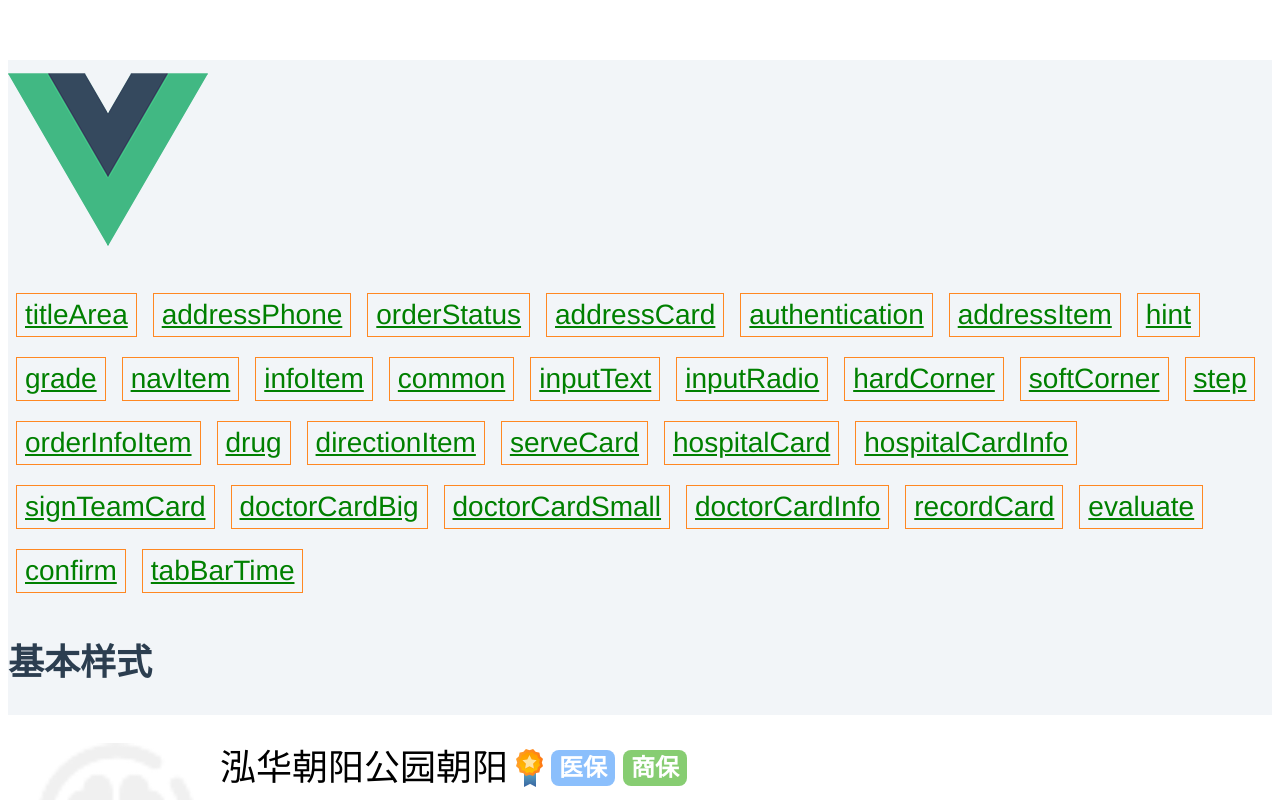
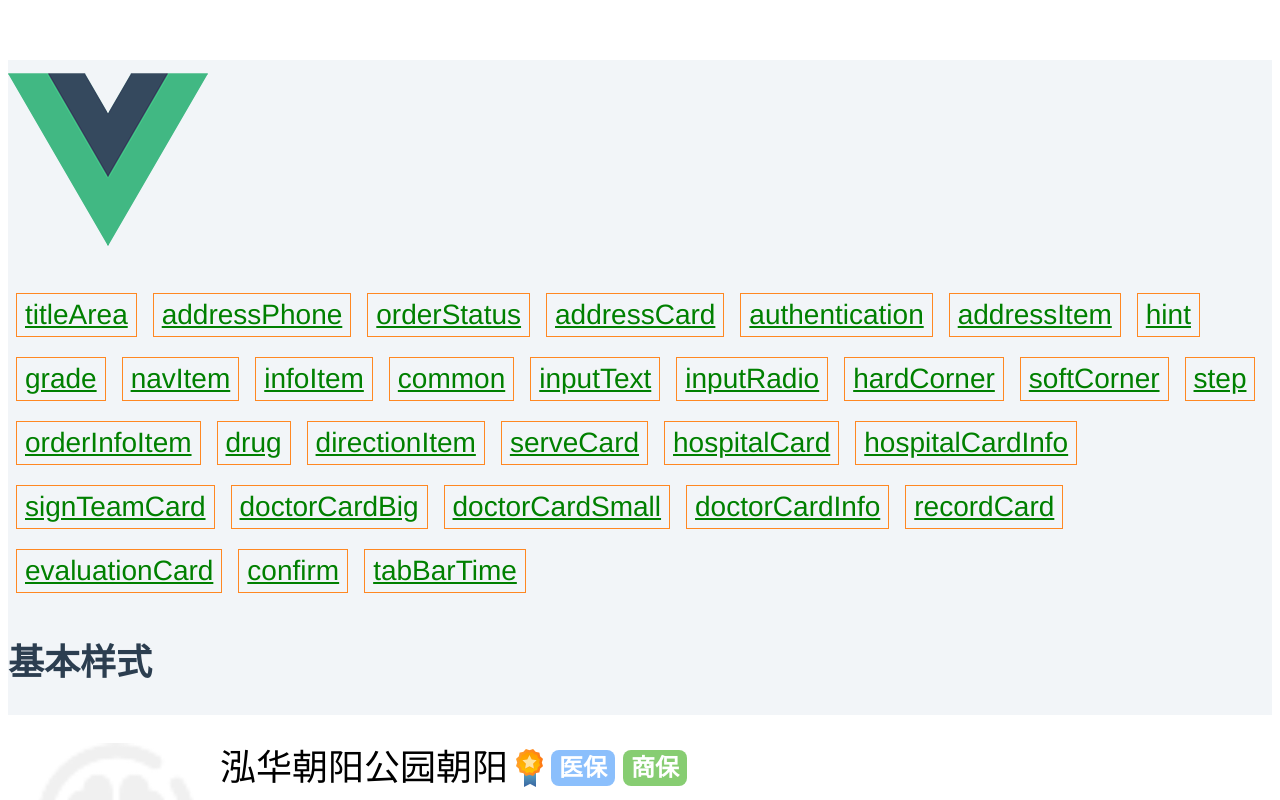
Before and after one commit to feigebaobei/oasiscare, a Vue app: page /#/hospitalCard in a window 1280 px wide. Shown: the top 800 px of the page. Built offline with nearby package versions, Linux system fonts and the light colour scheme.

Commit message:
evaluate => evaluationCard

```diff
--- a/src/App.vue
+++ b/src/App.vue
@@ -29,7 +29,7 @@
       <router-link to="/doctorCardSmall">doctorCardSmall</router-link>
       <router-link to="/doctorCardInfo">doctorCardInfo</router-link>
       <router-link to="/recordCard">recordCard</router-link>
-      <router-link to="/evaluate">evaluate</router-link>
+      <router-link to="/evaluationCard">evaluationCard</router-link>
       <router-link to="/confirm">confirm</router-link>
       <router-link to="/tabBarTime">tabBarTime</router-link>
     </nav>
--- a/src/components/demo/evaluate.vue
+++ b/src/components/demo/evaluationCard.vue
@@ -1,14 +1,14 @@
 <template>
-  <div class="evaluate">
+  <div class="evaluationCard">
     <h2>基本样式</h2>
-    <evaluate :name="a0.name" :gradeValue="a0.gradeValue" :time="a0.time" :text="a0.text" :line="a0.line" :showExpandBtn="a0.showExpandBtn"></evaluate>
+    <evaluation-card :name="a0.name" :gradeValue="a0.gradeValue" :time="a0.time" :text="a0.text" :line="a0.line" :showExpandBtn="a0.showExpandBtn"></evaluation-card>
     <h2>极限样式</h2>
-    <evaluate :name="a1.name" :gradeValue="a1.gradeValue" :time="a1.time" :text="a1.text" :line="a1.line" :showExpandBtn="a1.showExpandBtn" :data="'data'" :eventType="'m0'" @m0="m0"></evaluate>
+    <evaluation-card :name="a1.name" :gradeValue="a1.gradeValue" :time="a1.time" :text="a1.text" :line="a1.line" :showExpandBtn="a1.showExpandBtn" :data="'data'" :eventType="'m0'" @m0="m0"></evaluation-card>
   </div>
 </template>
 
 <script>
-import { evaluate } from '@/components/oasiscare'
+import { evaluationCard } from '@/components/oasiscare'
 export default {
   props: {},
   data () {
@@ -44,7 +44,7 @@ export default {
   computed: {
   },
   components: {
-    evaluate
+    evaluationCard
   },
   methods: {
     m0 (data) {
@@ -58,7 +58,7 @@ export default {
 
 <style lang="stylus" scoped>
 
-  .evaluate
+  .evaluationCard
 
     h2
       font-size: .36rem
--- a/src/components/oasiscare/index.js
+++ b/src/components/oasiscare/index.js
@@ -35,7 +35,7 @@ import doctorCardBig from './src/components/doctorCard/big'
 import doctorCardSmall from './src/components/doctorCard/small'
 import doctorCardInfo from './src/components/doctorCard/info'
 import recordCard from './src/components/recordCard'
-import evaluate from './src/components/evaluate'
+import evaluationCard from './src/components/evaluationCard'
 import confirm from './src/components/confirm'
 import tabBarTime from './src/components/tabBarTime'
 export {
@@ -75,7 +75,7 @@ export {
   doctorCardSmall,
   doctorCardInfo,
   recordCard,
-  evaluate,
+  evaluationCard,
   confirm,
   tabBarTime
 }
--- a/src/components/oasiscare/package.json
+++ b/src/components/oasiscare/package.json
@@ -1,6 +1,6 @@
 {
   "name": "oasiscare",
-  "version": "0.0.34",
+  "version": "0.0.35",
   "description": "oasis（泓华）的公共组件库",
   "main": "index.js",
   "scripts": {
--- a/src/router/index.js
+++ b/src/router/index.js
@@ -219,10 +219,10 @@ export default new Router({
       }
     },
     {
-      path: '/evaluate',
-      name: '/evaluate',
+      path: '/evaluationCard',
+      name: '/evaluationCard',
       component: resolve => {
-        require(['@/components/demo/evaluate.vue'], resolve)
+        require(['@/components/demo/evaluationCard.vue'], resolve)
       }
     },
     {
```
Also changed, not shown: src/components/oasiscare/src/components/evaluationCard/index.vue (renamed from src/components/oasiscare/src/components/evaluate/index.vue).
